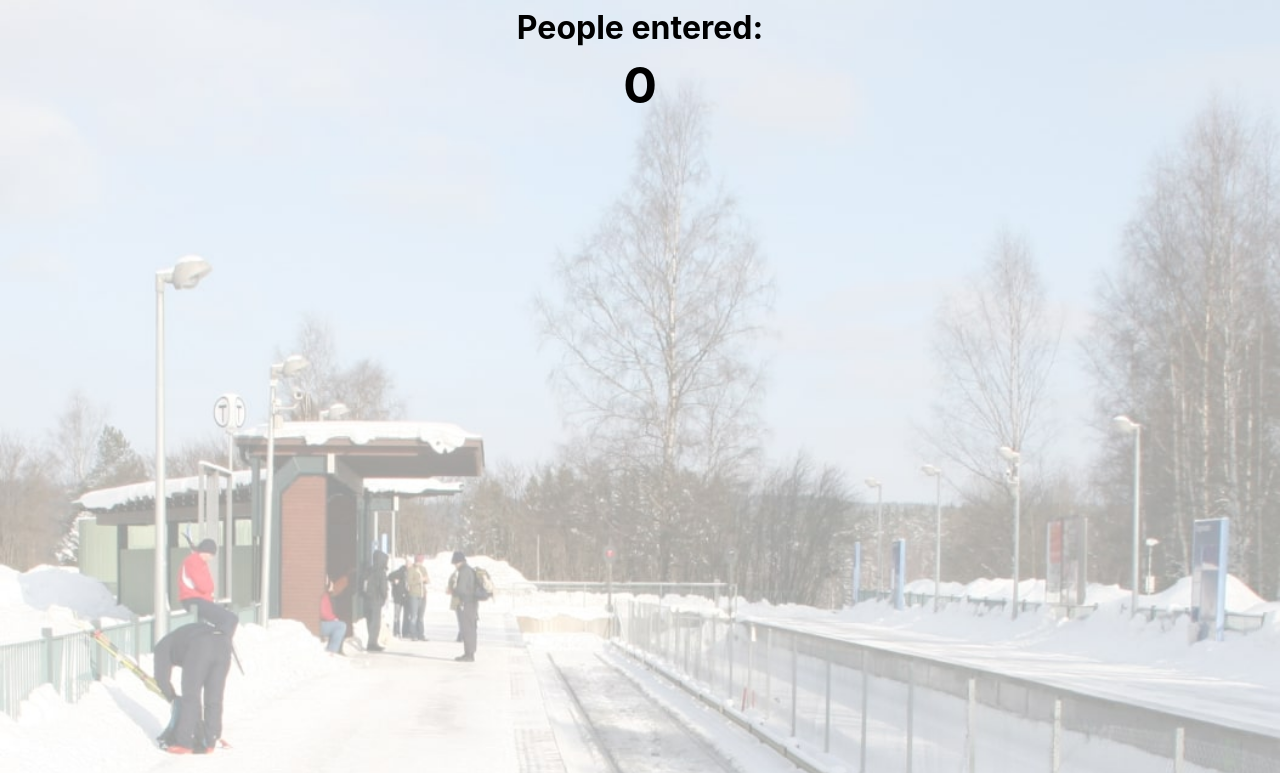
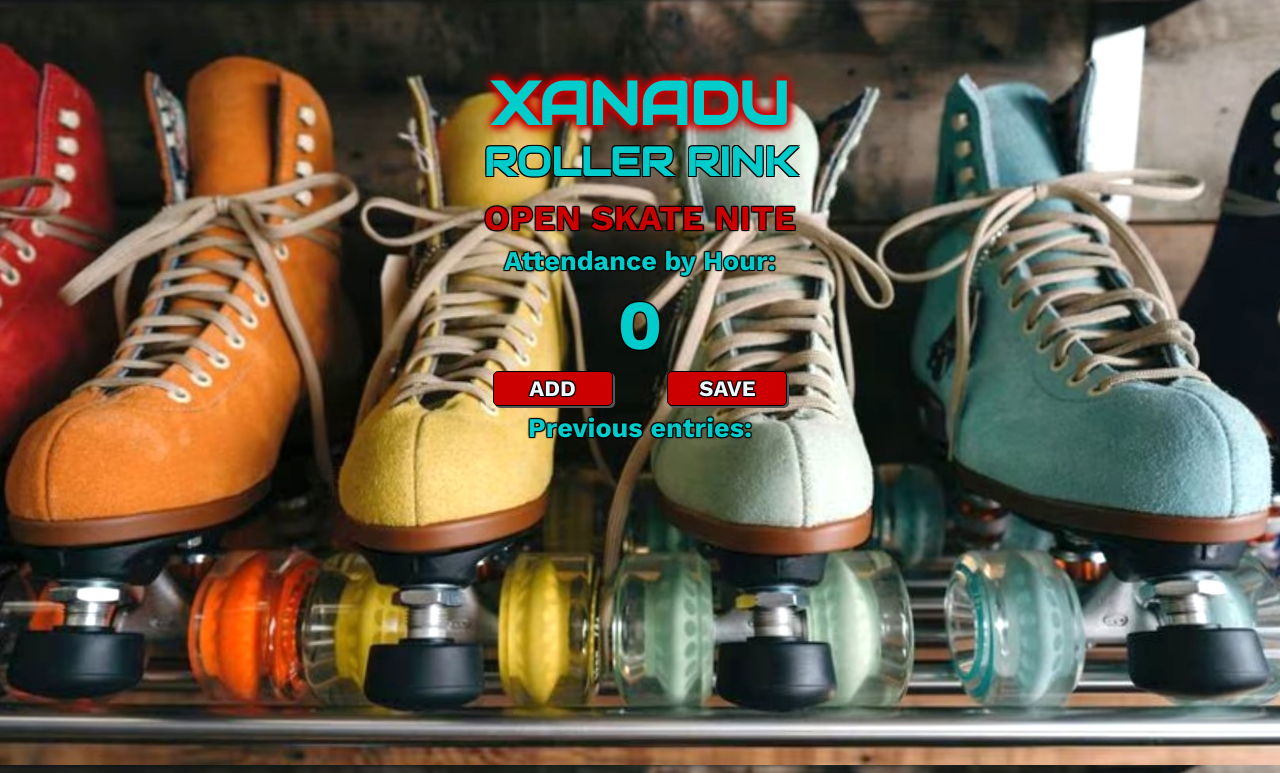
Before and after one commit to julierindone/roller-rink-skater-tracker, a website built with Vite: page Passenger-Counter/index.html in a window 1280 px wide. Shown: the top 773 px of the page. Built offline with nearby package versions, Linux system fonts and the light colour scheme.

Commit message:
At an okay-ish point and it's been way too long since I last committed.

```diff
--- a/Passenger-Counter/index.css
+++ b/Passenger-Counter/index.css
@@ -1,37 +1,119 @@
 body {
-    background-image: url("station.jpg");
-    background-size: cover;
-    font-family: -apple-system, BlinkMacSystemFont, 'Segoe UI', Roboto, Oxygen, Ubuntu, Cantarell, 'Open Sans', 'Helvetica Neue', sans-serif;
-    font-weight: bold;
+    font-family: 'Work Sans', Verdana, Geneva, Tahoma, sans-serif;
     text-align: center;
+    margin: 0;
+}
+
+p {
+    margin: 5px;
+}
+
+.background {
+    background-image: url("images/skates_straightened_brightened.jpg");
+    background-size: contain;
+    background-repeat: repeat;
+    padding: 5% 10px 100% 10px;
+    background-position: center top;
 }
 
 h1 {
-    margin-top: 10px;
+    font-family: 'Audiowide', cursive;
+    font-size: 40px;
+    color: #00cccc;
+    /* text-shadow: 0px 0px 3px #cc0000; */
+    margin-top: 2px;
     margin-bottom: 10px;
+    /* color: white; */
+    text-shadow:
+        -1px -1px 0px #000,
+        1px -1px 0px #000,
+        -1px 1px 0px #000,
+        1px 1px 0px #000;
+}
+
+#name {
+    font-size: 60px;
+    text-shadow:
+        -2px -2px 10px #cc0000,
+        2px -2px 10px #cc0000,
+        -2px 2px 10px #cc0000,
+        2px 2px 10px #cc0000;
+    margin-bottom: -8px;
+}
+
+h2,
+h3 {
+    font-weight: 700;
+    margin-top: 5px;
+    margin-bottom: 5px;
+    text-shadow:
+        -1px -1px 1px #000,
+        1px -1px 1px #000,
+        -1px 1px 1px #000,
+        1px 1px 1px #000;
 }
 
 h2 {
-    font-size: 50px;
-    margin-top: 0;
-    margin-bottom: 20px;
+    font-size: 35px;
+    color: #cc0000;
+}
+h3 {
+    color:#00cccc;
+    font-size: 27px;
+    line-height: 1.3;
+    /* margin-top: 0; */
+}
+
+/* .transbox {
+    width: 70%;
+    display: flex;
+    flex-direction: column;
+    align-content: center;
+    background: rgba(0, 0, 0, 0.1);
+    padding:0;
+    margin: 20px auto;
+} */
+
+.digits {
+    font-family: 'Work Sans', 'Trebuchet MS', 'Lucida Sans Unicode', 'Lucida Grande', 'Lucida Sans', Arial, sans-serif;
+    font-size: 70px;
+    font-weight: bold;
+    color: #00cccc;
+    text-shadow:
+        -1px -1px 1px #000,
+        1px -1px 1px #000,
+        -1px 1px 1px #000,
+        1px 1px 1px #000;
+    /* margin-top: -5px */
+}
+
+div.butt {
+    margin: 5px auto;
 }
 
 button {
-    border: none;
-    padding-top: 10px;
-    padding-bottom: 10px;
-    color: white;
-    font-weight: bold;
-    width: 200px;
-    margin-bottom: 5px;
+    background: #cc0000;
+    color: aliceblue;
+    font-family: inherit;
+    font-size: 22px;
+    text-shadow:
+    -1px -1px 1px #000,
+    1px -1px 1px #000,
+    -1px 1px 1px #000,
+    1px 1px 1px #000;
+
+    width: 120px;
+    height: 35px;
     border-radius: 5px;
+    border: 1px solid black;
+    box-shadow: 2px 2px #555;
+    margin: 0px 2%;
 }
 
 #increment-btn {
-    background: darkred;
+    /* background: #cc0000; */
 }
 
 #save-btn {
-    background: darkgreen;
+    /* background: #00cccc; */
 }
--- a/Passenger-Counter/index.html
+++ b/Passenger-Counter/index.html
@@ -1,10 +1,40 @@
 <html>
-    <head><link rel="stylesheet" href="https://cdnjs.cloudflare.com/ajax/libs/normalize/8.0.1/normalize.css">
-        <link rel="stylesheet" href="index.css">
-    </head>
-    <body>
-        <h1>People entered:</h1>
-        <h2 id="count-el">0</h2>
-        <script></script>
-    </body>
+
+<head>
+    <meta name="viewport" content="width=device-width, initial-scale=1">
+    <link rel="preconnect" href="https://fonts.googleapis.com">
+    <link rel="preconnect" href="https://fonts.gstatic.com" crossorigin>
+    <link
+        href="https://fonts.googleapis.com/css2?family=Audiowide&family=Bungee&family=Work+Sans:wght@700;800;900&display=swap"
+        rel="stylesheet">
+    <link rel="stylesheet" href="index.css">
+</head>
+
+<body>
+    <div class="background">
+        <div class="transbox">
+        <div class="hero">
+            <h1 id="name">XANADU</h1>
+            <h1>ROLLER RINK</h1>
+            <!-- <h2>Open Skate Nite</h2> -->
+            <h2>OPEN SKATE NITE</h2>
+        </div>
+        <div class="middle">
+            <!-- <h3>ATTENDANCE BY HOUR:</h3> -->
+            <h3>Attendance by Hour:</h3>
+            <p id="count-el" class="digits">0</p>
+            <div class="div-butt">
+                <button id="increment-btn" onclick="increment()">ADD</button>
+                <button id="save-btn" onclick="save()">SAVE</button>
+            </div>
+            <h3>
+                Previous entries:<br>
+                <span id="save-el"> </span>
+            </h3>
+            </h3>
+        </div>
+    </div></div>
+    <script src="index.js"></script>
+</body>
+
 </html>
--- /dev/null
+++ b/Passenger-Counter/index.js
@@ -0,0 +1,20 @@
+let saveEl = document.getElementById("save-el")
+let count = 0
+let countEl = document.getElementById("count-el")
+let hour = 6
+let hourEl = document.getElementById("hour-el")
+
+function increment() {
+    count += 1
+    countEl.textContent = count
+}
+
+function save() {
+    // let countStr = count + " - "
+    let endTime = hour + 1
+    let startEnd = `${hour} - ${endTime}pm: ` + count + "\n"
+    saveEl.innerText += startEnd
+    countEl.textContent = 0
+    count = 0
+    hour += 1
+}
```
Also changed, not shown: Passenger-Counter/README.md, Passenger-Counter/images/skates_bright.jpg (added), Passenger-Counter/images/skates_straightened_brightened.jpg (added), Passenger-Counter/station.jpg (deleted), 1 other file.
